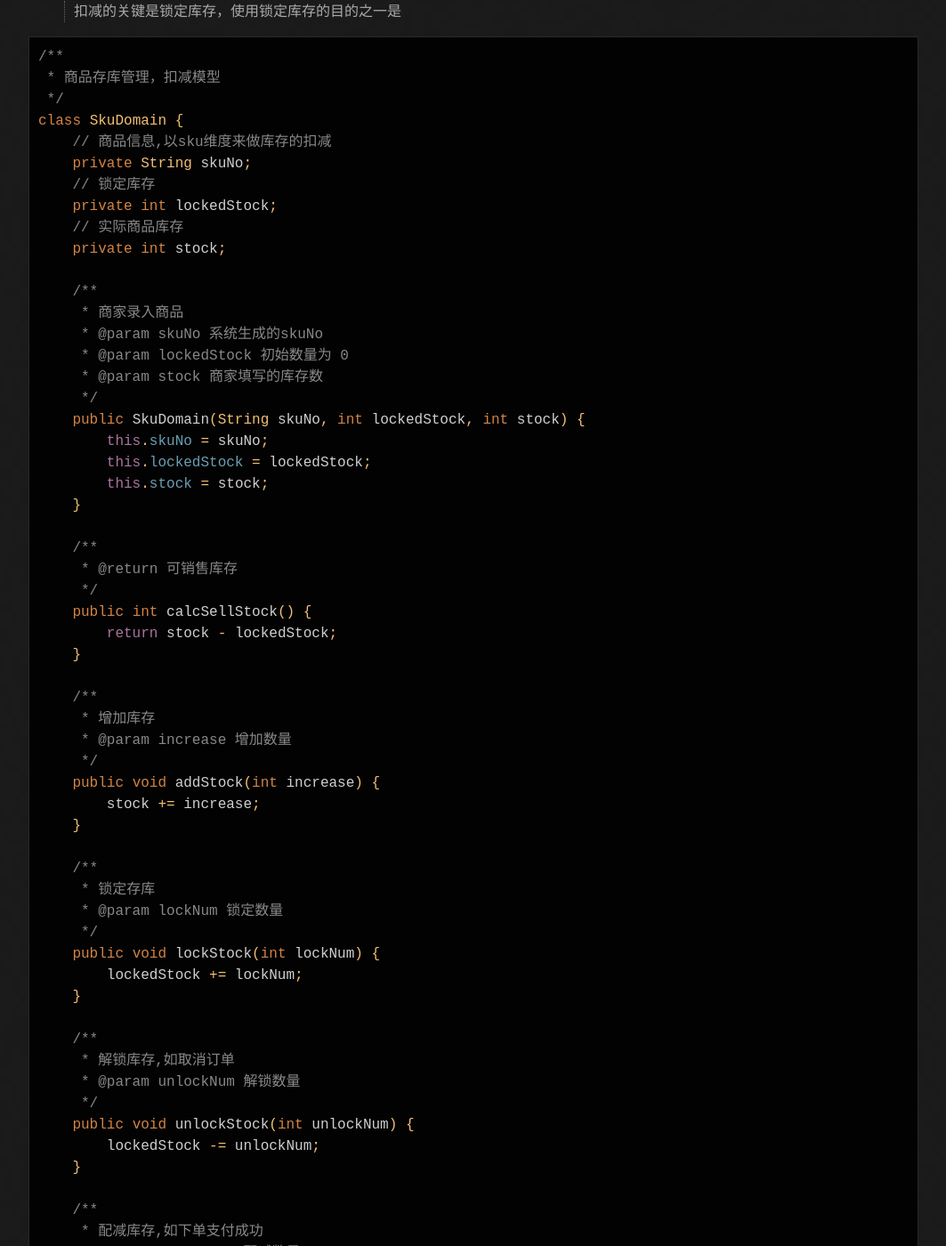
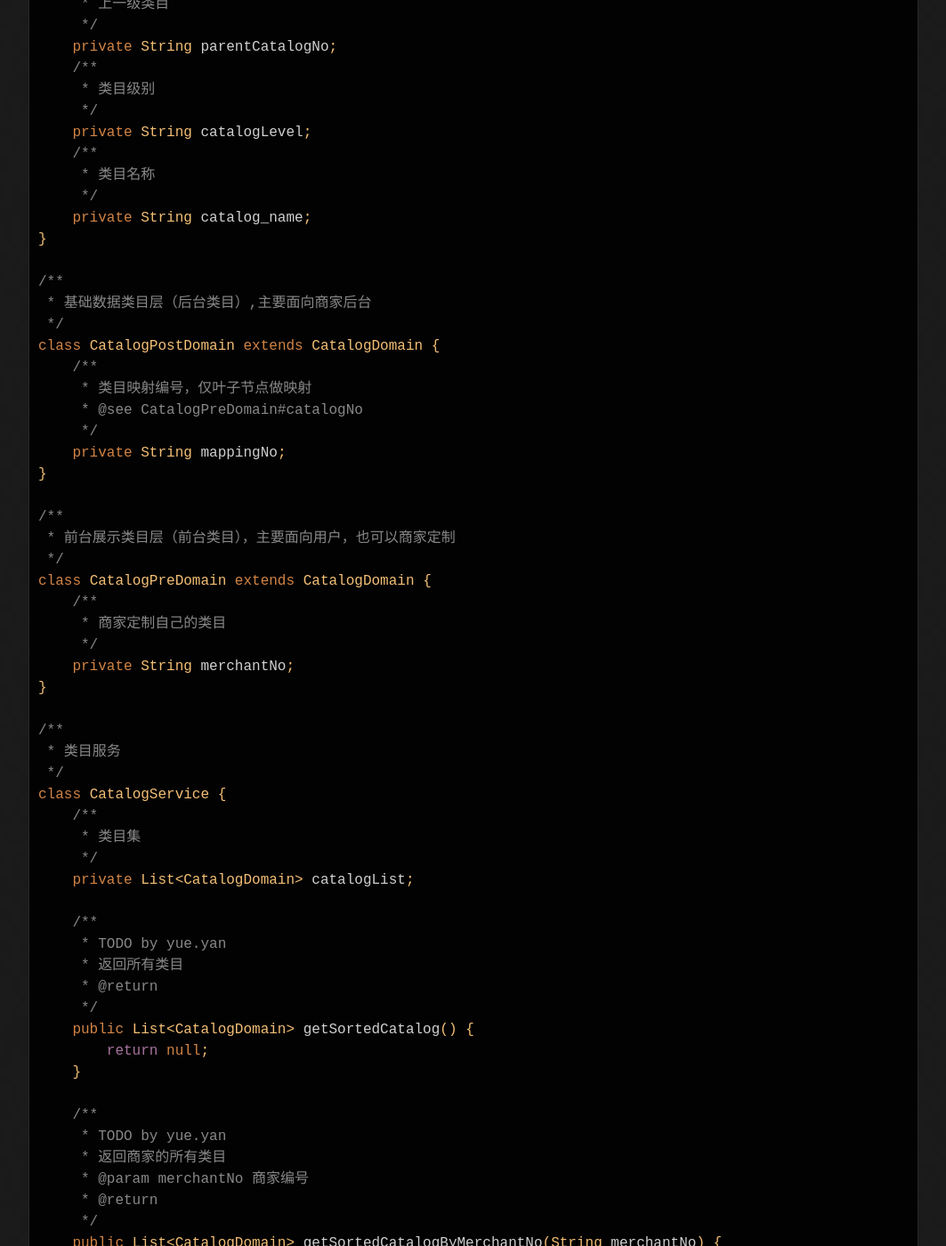
Before and after one commit to yanxingzhi/home, a Jekyll site: the page built from _posts/2021-05-01-how-to-design-an-e-commerce-system.md, in a window 1280 px wide and 1400 px high, scrolled down 599 px. Shown: the whole window at 89% size, without its empty margins (108-1171 px from the left). Built offline with Jekyll 4.4.1, drawn with Linux system fonts in a browser that asks for light colours; some of the changed text lies outside the part shown.

Commit message:
20210506 电商 类目

````diff
--- a/_posts/2021-05-01-how-to-design-an-e-commerce-system.md
+++ b/_posts/2021-05-01-how-to-design-an-e-commerce-system.md
@@ -6,6 +6,86 @@ categories: "文学"
 author: yue.yan
 tag: "技术"
 ---
+
+## 商品中心
+### 商品类目
+
+```java
+
+/**
+ * 类目
+ */
+class CatalogDomain {
+    /**
+     * 类目编号
+     */
+    private String catalogNo;
+    /**
+     * 上一级类目
+     */
+    private String parentCatalogNo;
+    /**
+     * 类目级别
+     */
+    private String catalogLevel;
+    /**
+     * 类目名称
+     */
+    private String catalog_name;
+}
+
+/**
+ * 基础数据类目层（后台类目）,主要面向商家后台
+ */
+class CatalogPostDomain extends CatalogDomain {
+    /**
+     * 类目映射编号，仅叶子节点做映射
+     * @see CatalogPreDomain#catalogNo
+     */
+    private String mappingNo;
+}
+
+/**
+ * 前台展示类目层（前台类目），主要面向用户，也可以商家定制
+ */
+class CatalogPreDomain extends CatalogDomain {
+    /**
+     * 商家定制自己的类目
+     */
+    private String merchantNo;
+}
+
+/**
+ * 类目服务
+ */
+class CatalogService {
+    /**
+     * 类目集
+     */
+    private List<CatalogDomain> catalogList;
+
+    /**
+     * TODO by yue.yan
+     * 返回所有类目
+     * @return
+     */
+    public List<CatalogDomain> getSortedCatalog() {
+        return null;
+    }
+
+    /**
+     * TODO by yue.yan
+     * 返回商家的所有类目
+     * @param merchantNo 商家编号
+     * @return
+     */
+    public List<CatalogDomain> getSortedCatalogByMerchantNo(String merchantNo) {
+        return null;
+    }
+}
+```
+
+###
 
 ## 促销活动
 > 促销目的
````
Also changed, not shown: other parts of _posts/2021-05-01-how-to-design-an-e-commerce-system.md (+2 -0 lines).
